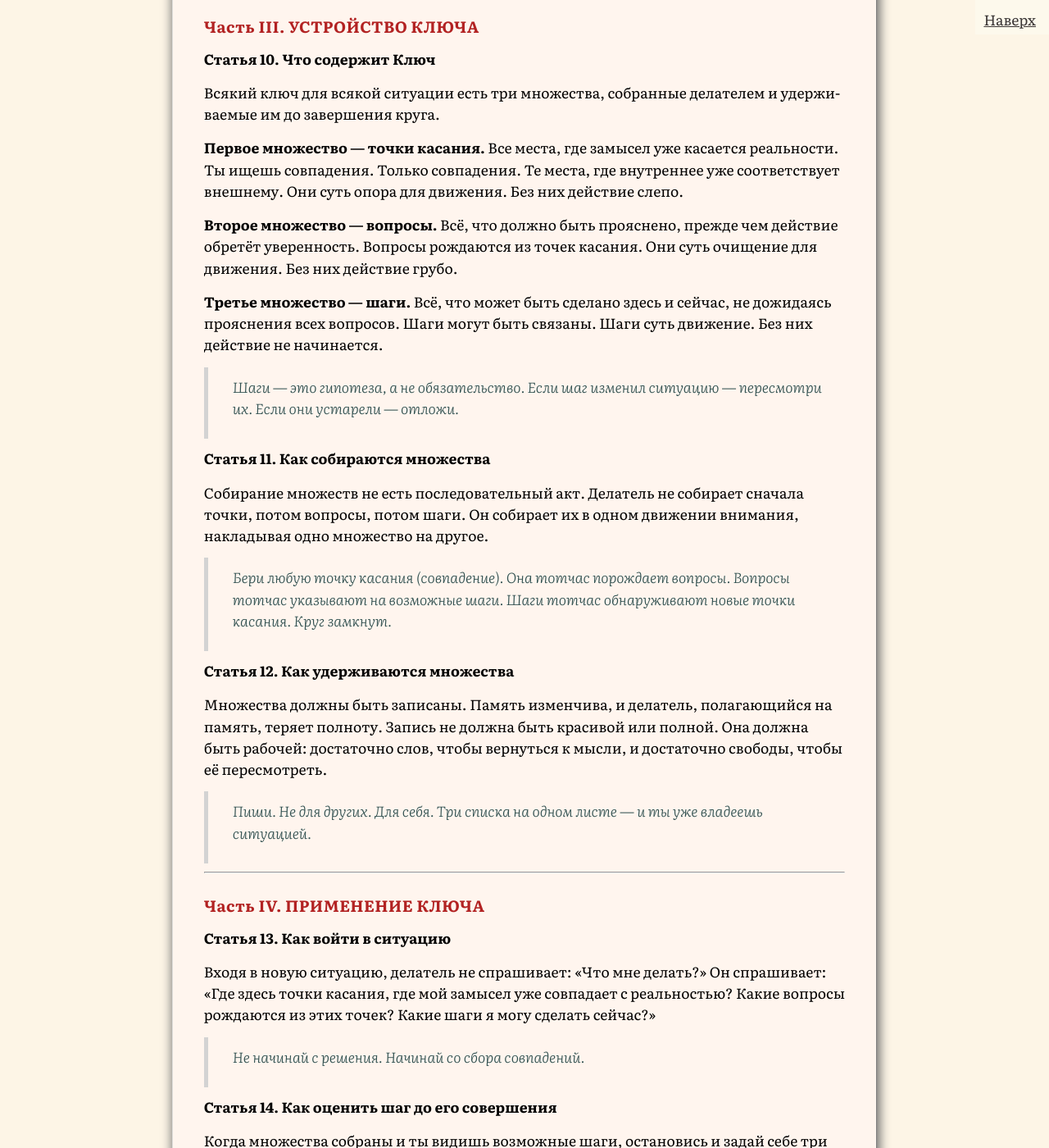
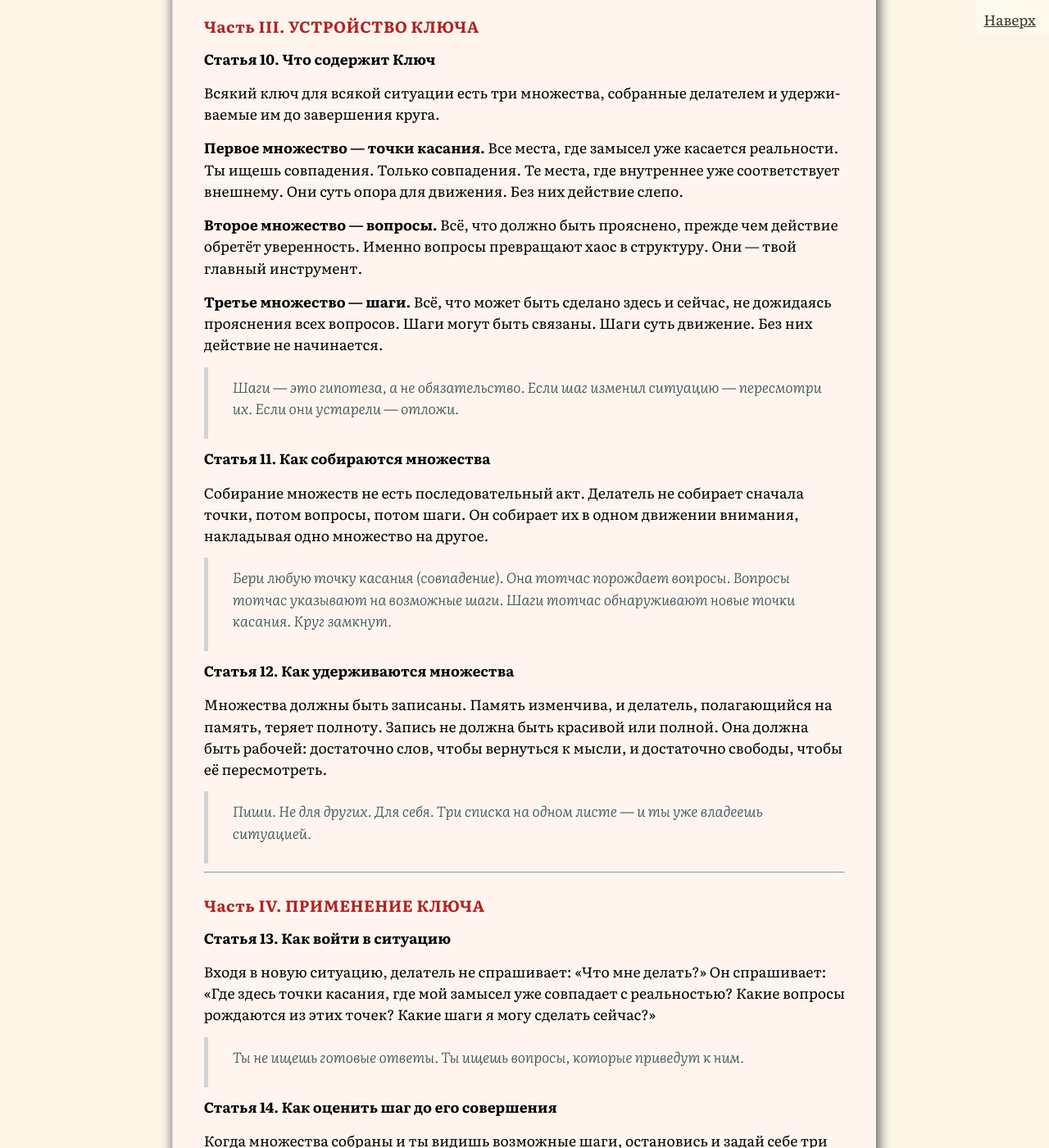
Before and after one commit to SergSi/land-use-art, a Jekyll site: the page built from _posts/2026-06-24-key.md, in a window 1280 px wide and 1400 px high, scrolled down 3021 px. Shown: the whole window at 82% size. Built offline with Jekyll 4.4.1, drawn with Linux system fonts in a browser that asks for light colours; some web fonts are replaced.

Commit message:
Update 2026-06-24-key.md

```diff
--- a/_posts/2026-06-24-key.md
+++ b/_posts/2026-06-24-key.md
@@ -75,7 +75,7 @@ class: analitika
 
 **Первое множество — точки касания.** Все места, где замысел уже касается реальности. Ты ищешь совпадения. Только совпадения. Те места, где внутреннее уже соответствует внешнему. Они суть опора для движения. Без них действие слепо.
 
-**Второе множество — вопросы.** Всё, что должно быть прояснено, прежде чем действие обретёт уверенность. Вопросы рождаются из точек касания. Они суть очищение для движения. Без них действие грубо.
+**Второе множество — вопросы.** Всё, что должно быть прояснено, прежде чем действие обретёт уверенность. Именно вопросы превращают хаос в структуру. Они — твой главный инструмент.
 
 **Третье множество — шаги.** Всё, что может быть сделано здесь и сейчас, не дожидаясь прояснения всех вопросов. Шаги могут быть связаны. Шаги суть движение. Без них действие не начинается.
 
@@ -104,7 +104,7 @@ class: analitika
 
 Входя в новую ситуацию, делатель не спрашивает: «Что мне делать?» Он спрашивает: «Где здесь точки касания, где мой замысел уже совпадает с реальностью? Какие вопросы рождаются из этих точек? Какие шаги я могу сделать сейчас?»
 
-> Не начинай с решения. Начинай со сбора совпадений.
+> Ты не ищешь готовые ответы. Ты ищешь вопросы, которые приведут к ним.
 >
 
 **Статья 14. Как оценить шаг до его совершения**
```
